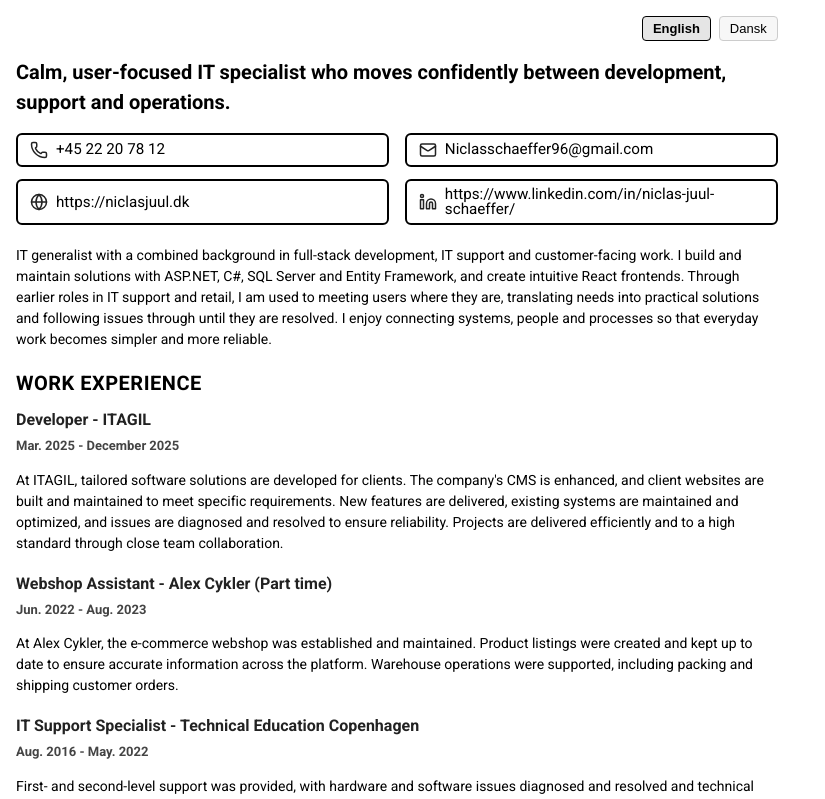
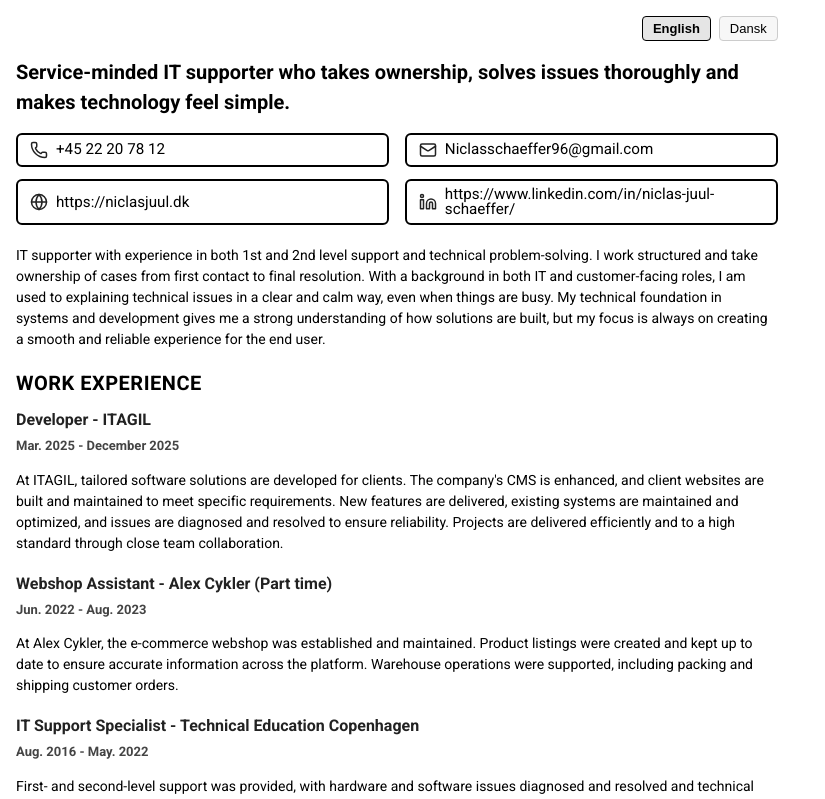
Before and after one commit to Niclasjuul96/cv, a React (Create React App) app: page / in a window 1280 px wide. Shown: the top 799 px of the page, without its empty margins (0-825 px from the left). Built offline with nearby package versions, Linux system fonts and the light colour scheme.

Commit message:
Mere IT support fokuseret.

```diff
--- a/src/CV.js
+++ b/src/CV.js
@@ -13,7 +13,7 @@ const CV = () => {
     document.title = lang === "en" ? "Niclas CV" : "Niclas CV";
   }, [lang]);
 
-    // Helper: render dates that can be string OR array of strings
+  // Helper: render dates that can be string OR array of strings
   const renderDate = (date) => {
     if (Array.isArray(date)) {
       // show each period on its own line
--- a/src/Profile.js
+++ b/src/Profile.js
@@ -11,23 +11,24 @@ const user = {
   linkedin: "https://www.linkedin.com/in/niclas-juul-schaeffer/",
   github: "https://github.com/Niclasjuul96",
   qoute: {
-    en: "Calm, user-focused IT specialist who moves confidently between development, support and operations.",
-    da: "Rolig, brugernær IT-professionel, der bevæger sig sikkert mellem udvikling, support og drift."
-  },
+    en: "Service-minded IT supporter who takes ownership, solves issues thoroughly and makes technology feel simple.",
+    da: "Serviceminded IT-supporter, der tager ansvar, løser problemer grundigt og gør teknologi enkel for brugeren."
+},
   info: {
     en:
-      "IT generalist with a combined background in full-stack development, IT support and customer-facing work. " +
-      "I build and maintain solutions with ASP.NET, C#, SQL Server and Entity Framework, and create intuitive React frontends. " +
-      "Through earlier roles in IT support and retail, I am used to meeting users where they are, translating needs into " +
-      "practical solutions and following issues through until they are resolved. I enjoy connecting systems, people and " +
-      "processes so that everyday work becomes simpler and more reliable.",
+      "IT supporter with experience in both 1st and 2nd level support and technical problem-solving. " +
+      "I work structured and take ownership of cases from first contact to final resolution. " +
+      "With a background in both IT and customer-facing roles, I am used to explaining technical issues " +
+      "in a clear and calm way, even when things are busy. My technical foundation in systems and development " +
+      "gives me a strong understanding of how solutions are built, but my focus is always on creating a smooth " +
+      "and reliable experience for the end user.",
 
     da:
-      "IT-generalist med en kombineret baggrund inden for full-stack udvikling, IT-support og kundevendte roller. " +
-      "Jeg bygger og vedligeholder løsninger med ASP.NET, C#, SQL Server og Entity Framework og udvikler intuitive " +
-      "frontend-grænseflader i React. Gennem tidligere roller i IT-support og detailhandel er jeg vant til at møde " +
-      "brugerne i øjenhøjde, omsætte behov til praktiske løsninger og følge sager helt til dørs. Jeg trives med at " +
-      "binde systemer, mennesker og processer sammen, så hverdagen bliver enklere og mere driftssikker."
+      "IT-supporter med erfaring inden for både 1st og 2nd level support og teknisk fejlfinding. " +
+      "Jeg arbejder struktureret og tager ansvar for mine sager fra første henvendelse til endelig løsning. " +
+      "Med baggrund i både IT og kundevendte roller er jeg vant til at forklare tekniske problemstillinger " +
+      "klart og roligt, også når der er travlt. Min tekniske forståelse giver mig et solidt fundament, " +
+      "men mit fokus er altid at skabe en stabil og tryg oplevelse for brugeren."
   },
 
   skillInfo: {
```
Also changed, not shown: 1 other file (tests, documents, lock files or other folders).
